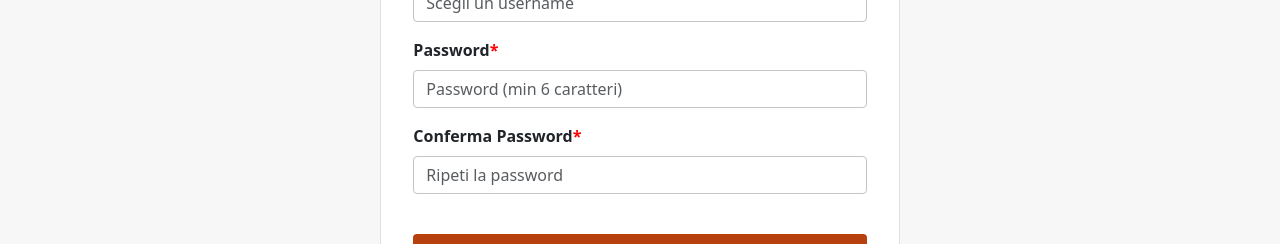
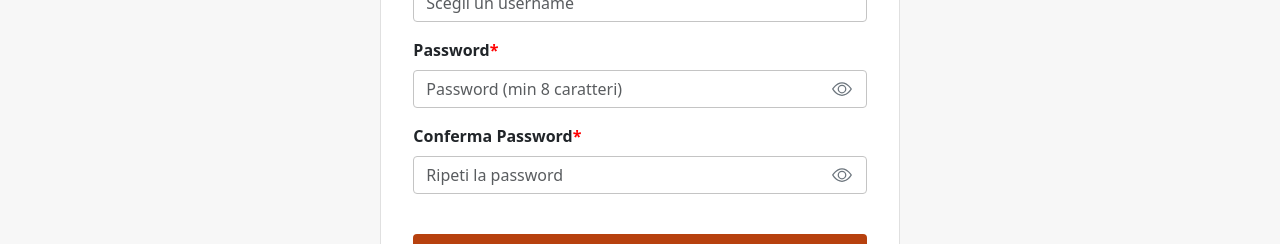
Before and after one commit to IlariaSarcuni/Real-Time-Chat-Application, a React (Vite) app in the folder frontend/: page /register in a window 1280 px wide. Shown: the part 348-592 px from the top of the page. Built offline with nearby package versions, Linux system fonts and the light colour scheme; no server answers.

Commit message:
password 8 caratteri, icona occhio per visualizzare password

```diff
--- a/frontend/src/components/auth/AuthComponents.jsx
+++ b/frontend/src/components/auth/AuthComponents.jsx
@@ -15,6 +15,7 @@ function LoginForm() {
     const [loading, setLoading] = useState(false);
     const [show, setShow] = useState(false);
     const [errorMessage, setErrorMessage] = useState('');
+    const [showPassword, setShowPassword] = useState(false);
 
     // theme context
     const theme = useContext(ThemeContext);
@@ -56,8 +57,34 @@ function LoginForm() {
                                 </Form.Group>
                                 <Form.Group className="mb-3" controlId="formBasicPassword">
                                     <Form.Label className="fw-semibold">Password<span className="mandatory">*</span></Form.Label>
-                                    <Form.Control type="password" placeholder="Inserisci la tua password" value={password}
-                                        onChange={event => setPassword(event.target.value)} required={true} />
+                                    <div className="password-input-wrapper">
+                                        <Form.Control
+                                            type={showPassword ? "text" : "password"}
+                                            placeholder="Inserisci la tua password"
+                                            value={password}
+                                            onChange={event => setPassword(event.target.value)}
+                                            required={true}
+                                        />
+                                        <button
+                                            type="button"
+                                            className="password-toggle-btn"
+                                            onClick={() => setShowPassword(!showPassword)}
+                                            aria-label={showPassword ? "Nascondi password" : "Mostra password"}
+                                        >
+                                            {showPassword ? (
+                                                <svg xmlns="http://www.w3.org/2000/svg" width="20" height="20" fill="currentColor" viewBox="0 0 16 16">
+                                                    <path d="M13.359 11.238C15.06 9.72 16 8 16 8s-3-5.5-8-5.5a7.028 7.028 0 0 0-2.79.588l.77.771A5.944 5.944 0 0 1 8 3.5c2.12 0 3.879 1.168 5.168 2.457A13.134 13.134 0 0 1 14.828 8c-.058.087-.122.183-.195.288-.335.48-.83 1.12-1.465 1.755-.165.165-.337.328-.517.486l.708.709z"/>
+                                                    <path d="M11.297 9.176a3.5 3.5 0 0 0-4.474-4.474l.823.823a2.5 2.5 0 0 1 2.829 2.829l.822.822zm-2.943 1.299.822.822a3.5 3.5 0 0 1-4.474-4.474l.823.823a2.5 2.5 0 0 0 2.829 2.829z"/>
+                                                    <path d="M3.35 5.47c-.18.16-.353.322-.518.487A13.134 13.134 0 0 0 1.172 8l.195.288c.335.48.83 1.12 1.465 1.755C4.121 11.332 5.881 12.5 8 12.5c.716 0 1.39-.133 2.02-.36l.77.772A7.029 7.029 0 0 1 8 13.5C3 13.5 0 8 0 8s.939-1.721 2.641-3.238l.708.709zm10.296 8.884-12-12 .708-.708 12 12-.708.708z"/>
+                                                </svg>
+                                            ) : (
+                                                <svg xmlns="http://www.w3.org/2000/svg" width="20" height="20" fill="currentColor" viewBox="0 0 16 16">
+                                                    <path d="M16 8s-3-5.5-8-5.5S0 8 0 8s3 5.5 8 5.5S16 8 16 8zM1.173 8a13.133 13.133 0 0 1 1.66-2.043C4.12 4.668 5.88 3.5 8 3.5c2.12 0 3.879 1.168 5.168 2.457A13.133 13.133 0 0 1 14.828 8c-.058.087-.122.183-.195.288-.335.48-.83 1.12-1.465 1.755C11.879 11.332 10.119 12.5 8 12.5c-2.12 0-3.879-1.168-5.168-2.457A13.134 13.134 0 0 1 1.172 8z"/>
+                                                    <path d="M8 5.5a2.5 2.5 0 1 0 0 5 2.5 2.5 0 0 0 0-5zM4.5 8a3.5 3.5 0 1 1 7 0 3.5 3.5 0 0 1-7 0z"/>
+                                                </svg>
+                                            )}
+                                        </button>
+                                    </div>
                                 </Form.Group>
                                 <Button type="submit" size="lg" disabled={loading} className="mt-3 login-button">
                                     {loading ? (<>
--- a/frontend/src/components/auth/RegisterForm.jsx
+++ b/frontend/src/components/auth/RegisterForm.jsx
@@ -14,6 +14,8 @@ function RegisterForm() {
     const [show, setShow] = useState(false);
     const [errorMessage, setErrorMessage] = useState('');
     const [loading, setLoading] = useState(false);
+    const [showPassword, setShowPassword] = useState(false);
+    const [showConfirmPassword, setShowConfirmPassword] = useState(false);
 
     const navigate = useNavigate();
     const theme = useContext(ThemeContext);
@@ -28,8 +30,8 @@ function RegisterForm() {
             setShow(true);
             return;
         }
-        if (password.length < 6) {
-            setErrorMessage("La password deve essere di almeno 6 caratteri.");
+        if (password.length < 8) {
+            setErrorMessage("La password deve essere di almeno 8 caratteri.");
             setShow(true);
             return;
         }
@@ -78,24 +80,66 @@ function RegisterForm() {
 
                                 <Form.Group className="mb-3">
                                     <Form.Label className="fw-semibold">Password<span className="mandatory">*</span></Form.Label>
+                                    <div className="password-input-wrapper">
                                         <Form.Control
-                                        type="password"
-                                        placeholder="Password (min 6 caratteri)"
+                                            type={showPassword ? "text" : "password"}
+                                            placeholder="Password (min 8 caratteri)"
                                             value={password}
                                             onChange={ev => setPassword(ev.target.value)}
                                             required
                                         />
+                                        <button
+                                            type="button"
+                                            className="password-toggle-btn"
+                                            onClick={() => setShowPassword(!showPassword)}
+                                            aria-label={showPassword ? "Nascondi password" : "Mostra password"}
+                                        >
+                                            {showPassword ? (
+                                                <svg xmlns="http://www.w3.org/2000/svg" width="20" height="20" fill="currentColor" viewBox="0 0 16 16">
+                                                    <path d="M13.359 11.238C15.06 9.72 16 8 16 8s-3-5.5-8-5.5a7.028 7.028 0 0 0-2.79.588l.77.771A5.944 5.944 0 0 1 8 3.5c2.12 0 3.879 1.168 5.168 2.457A13.134 13.134 0 0 1 14.828 8c-.058.087-.122.183-.195.288-.335.48-.83 1.12-1.465 1.755-.165.165-.337.328-.517.486l.708.709z"/>
+                                                    <path d="M11.297 9.176a3.5 3.5 0 0 0-4.474-4.474l.823.823a2.5 2.5 0 0 1 2.829 2.829l.822.822zm-2.943 1.299.822.822a3.5 3.5 0 0 1-4.474-4.474l.823.823a2.5 2.5 0 0 0 2.829 2.829z"/>
+                                                    <path d="M3.35 5.47c-.18.16-.353.322-.518.487A13.134 13.134 0 0 0 1.172 8l.195.288c.335.48.83 1.12 1.465 1.755C4.121 11.332 5.881 12.5 8 12.5c.716 0 1.39-.133 2.02-.36l.77.772A7.029 7.029 0 0 1 8 13.5C3 13.5 0 8 0 8s.939-1.721 2.641-3.238l.708.709zm10.296 8.884-12-12 .708-.708 12 12-.708.708z"/>
+                                                </svg>
+                                            ) : (
+                                                <svg xmlns="http://www.w3.org/2000/svg" width="20" height="20" fill="currentColor" viewBox="0 0 16 16">
+                                                    <path d="M16 8s-3-5.5-8-5.5S0 8 0 8s3 5.5 8 5.5S16 8 16 8zM1.173 8a13.133 13.133 0 0 1 1.66-2.043C4.12 4.668 5.88 3.5 8 3.5c2.12 0 3.879 1.168 5.168 2.457A13.133 13.133 0 0 1 14.828 8c-.058.087-.122.183-.195.288-.335.48-.83 1.12-1.465 1.755C11.879 11.332 10.119 12.5 8 12.5c-2.12 0-3.879-1.168-5.168-2.457A13.134 13.134 0 0 1 1.172 8z"/>
+                                                    <path d="M8 5.5a2.5 2.5 0 1 0 0 5 2.5 2.5 0 0 0 0-5zM4.5 8a3.5 3.5 0 1 1 7 0 3.5 3.5 0 0 1-7 0z"/>
+                                                </svg>
+                                            )}
+                                        </button>
+                                    </div>
                                 </Form.Group>
 
                                 <Form.Group className="mb-4">
                                     <Form.Label className="fw-semibold">Conferma Password<span className="mandatory">*</span></Form.Label>
+                                    <div className="password-input-wrapper">
                                         <Form.Control
-                                        type="password"
+                                            type={showConfirmPassword ? "text" : "password"}
                                             placeholder="Ripeti la password"
                                             value={confirmPassword}
                                             onChange={ev => setConfirmPassword(ev.target.value)}
                                             required
                                         />
+                                        <button
+                                            type="button"
+                                            className="password-toggle-btn"
+                                            onClick={() => setShowConfirmPassword(!showConfirmPassword)}
+                                            aria-label={showConfirmPassword ? "Nascondi password" : "Mostra password"}
+                                        >
+                                            {showConfirmPassword ? (
+                                                <svg xmlns="http://www.w3.org/2000/svg" width="20" height="20" fill="currentColor" viewBox="0 0 16 16">
+                                                    <path d="M13.359 11.238C15.06 9.72 16 8 16 8s-3-5.5-8-5.5a7.028 7.028 0 0 0-2.79.588l.77.771A5.944 5.944 0 0 1 8 3.5c2.12 0 3.879 1.168 5.168 2.457A13.134 13.134 0 0 1 14.828 8c-.058.087-.122.183-.195.288-.335.48-.83 1.12-1.465 1.755-.165.165-.337.328-.517.486l.708.709z"/>
+                                                    <path d="M11.297 9.176a3.5 3.5 0 0 0-4.474-4.474l.823.823a2.5 2.5 0 0 1 2.829 2.829l.822.822zm-2.943 1.299.822.822a3.5 3.5 0 0 1-4.474-4.474l.823.823a2.5 2.5 0 0 0 2.829 2.829z"/>
+                                                    <path d="M3.35 5.47c-.18.16-.353.322-.518.487A13.134 13.134 0 0 0 1.172 8l.195.288c.335.48.83 1.12 1.465 1.755C4.121 11.332 5.881 12.5 8 12.5c.716 0 1.39-.133 2.02-.36l.77.772A7.029 7.029 0 0 1 8 13.5C3 13.5 0 8 0 8s.939-1.721 2.641-3.238l.708.709zm10.296 8.884-12-12 .708-.708 12 12-.708.708z"/>
+                                                </svg>
+                                            ) : (
+                                                <svg xmlns="http://www.w3.org/2000/svg" width="20" height="20" fill="currentColor" viewBox="0 0 16 16">
+                                                    <path d="M16 8s-3-5.5-8-5.5S0 8 0 8s3 5.5 8 5.5S16 8 16 8zM1.173 8a13.133 13.133 0 0 1 1.66-2.043C4.12 4.668 5.88 3.5 8 3.5c2.12 0 3.879 1.168 5.168 2.457A13.133 13.133 0 0 1 14.828 8c-.058.087-.122.183-.195.288-.335.48-.83 1.12-1.465 1.755C11.879 11.332 10.119 12.5 8 12.5c-2.12 0-3.879-1.168-5.168-2.457A13.134 13.134 0 0 1 1.172 8z"/>
+                                                    <path d="M8 5.5a2.5 2.5 0 1 0 0 5 2.5 2.5 0 0 0 0-5zM4.5 8a3.5 3.5 0 1 1 7 0 3.5 3.5 0 0 1-7 0z"/>
+                                                </svg>
+                                            )}
+                                        </button>
+                                    </div>
                                 </Form.Group>
 
                                 <div className="d-grid gap-2">
--- a/frontend/src/stylesheets/AuthComponents.css
+++ b/frontend/src/stylesheets/AuthComponents.css
@@ -100,6 +100,50 @@ div.line-separator::after {
     border-color: #B7410E;
 }
 
+/* *** Password toggle *** */
+.password-input-wrapper {
+    position: relative;
+}
+
+.password-input-wrapper .form-control {
+    padding-right: 45px;
+}
+
+/* Nasconde l'icona nativa del browser per mostrare/nascondere la password */
+.password-input-wrapper .form-control::-ms-reveal,
+.password-input-wrapper .form-control::-ms-clear {
+    display: none;
+}
+
+.password-input-wrapper .form-control::-webkit-credentials-auto-fill-button,
+.password-input-wrapper .form-control::-webkit-textfield-decoration-container {
+    display: none !important;
+}
+
+.password-toggle-btn {
+    position: absolute;
+    right: 10px;
+    top: 50%;
+    transform: translateY(-50%);
+    background: none;
+    border: none;
+    cursor: pointer;
+    padding: 5px;
+    display: flex;
+    align-items: center;
+    justify-content: center;
+    color: #6C757D;
+    transition: color 0.2s;
+}
+
+.password-toggle-btn:hover {
+    color: #B7410E;
+}
+
+.password-toggle-btn:focus {
+    outline: none;
+}
+
 /* *** Light Mode (only) *** */
 .light .mandatory  {
     color: #ff0000;
@@ -148,3 +192,11 @@ div.line-separator::after {
     color: #999999 !important; /* Grigio medio chiaro, ben visibile sul background scuro */
     opacity: 1; /* Assicurati che non venga applicata una trasparenza */
 }
+
+.dark .password-toggle-btn {
+    color: #999999;
+}
+
+.dark .password-toggle-btn:hover {
+    color: #D64F10;
+}
```
Also changed, not shown: 2 other files (tests, documents, lock files or other folders). Lines whose indentation alone changed are shown as unchanged.
